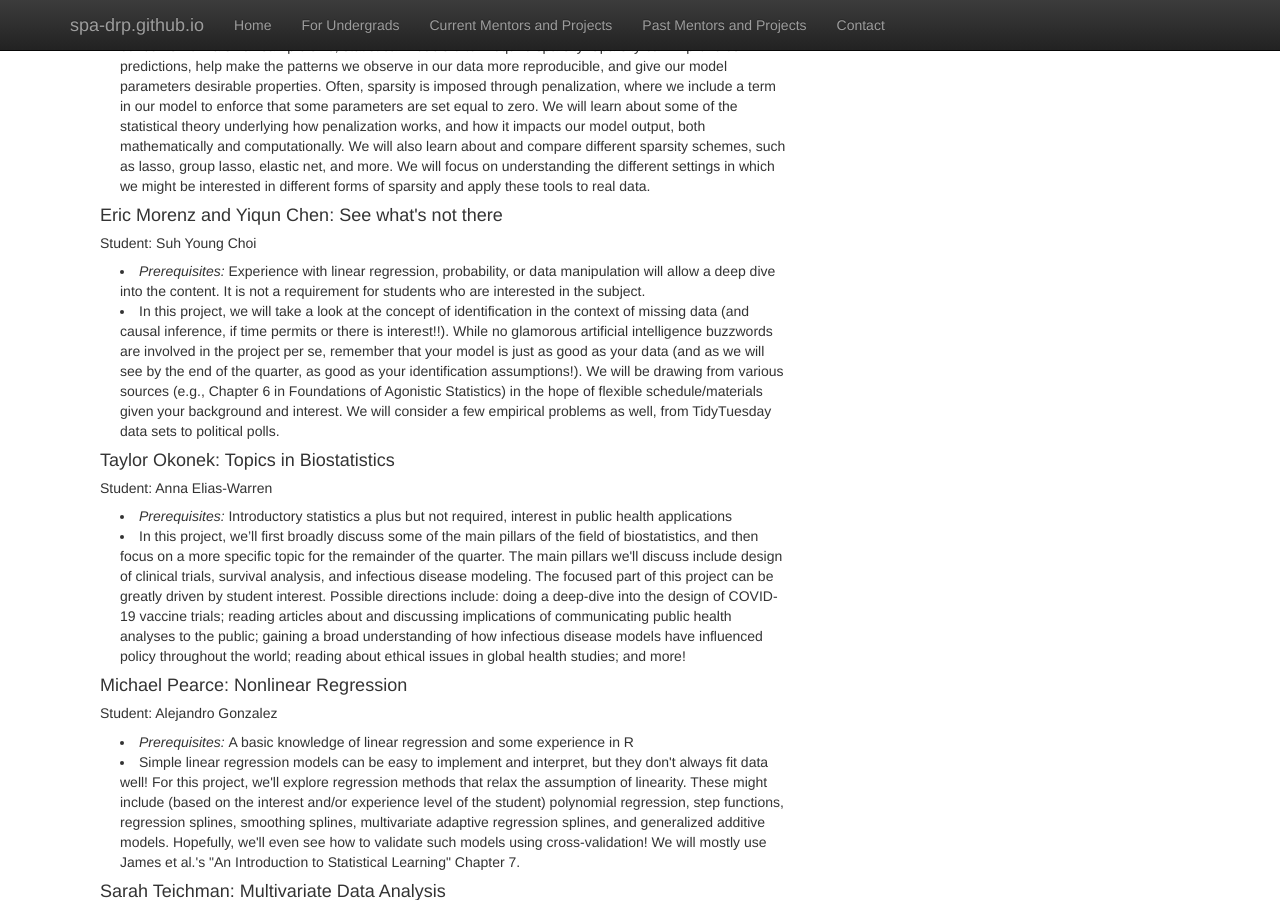
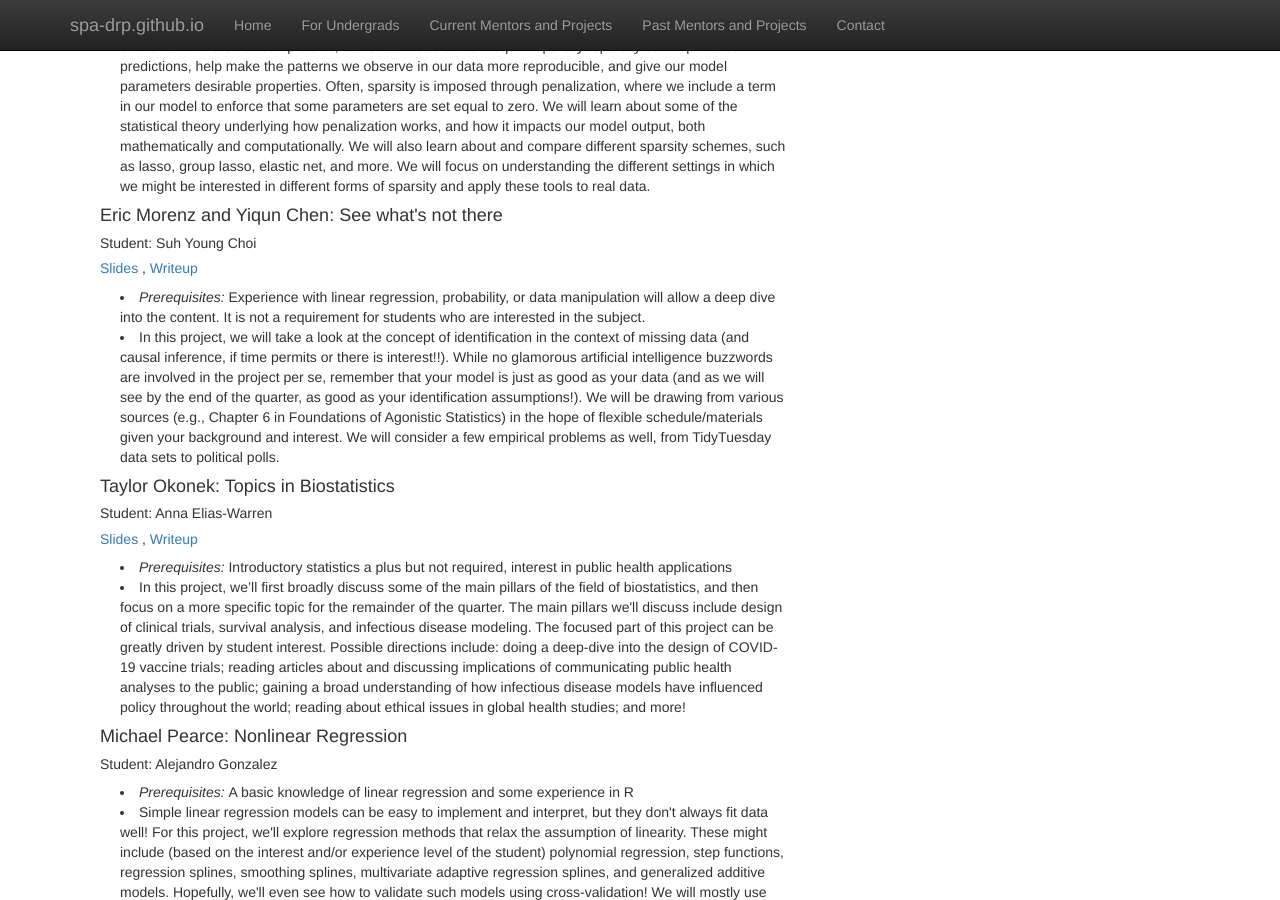
Before and after one commit to SPA-DRP/spa-drp.github.io, a Jekyll site: the page built from past-projects.html, in a window 1280 px wide and 900 px high, scrolled down 638 px. Built offline with Jekyll 4.4.1, drawn with Linux system fonts in a browser that asks for light colours; nearby versions of some CDN libraries; library files that are not in the unit come from our copies.

Commit message:
more writeups

```diff
--- a/past-projects.html
+++ b/past-projects.html
@@ -50,6 +50,9 @@ Having sat through the introductory probability course, likely you have heard th
 
   <h4> Eric Morenz and Yiqun Chen: See what's not there </h4>
     <h5> Student: Suh Young Choi </h5>
+    <h5> <a href = "https://spa-drp.github.io/writeups/win2021/suh_slides.pdf"> Slides </a>,
+      <a href = "https://spa-drp.github.io/writeups/win2021/suh_writeup.pdf""> Writeup </a>
+    </h5>
   <p class="content" style="padding:0px;margin:0px 20px 0px;">
       <li style="padding:0px;margin:0px 20px 0px;"> <i>
         Prerequisites: </i>
@@ -69,6 +72,9 @@ Having sat through the introductory probability course, likely you have heard th
 
   <h4> Taylor Okonek:  Topics in Biostatistics </h4>
       <h5> Student: Anna Elias-Warren </h5>
+      <h5> <a href = "https://spa-drp.github.io/writeups/win2021/anna_slides.pdf"> Slides </a>,
+        <a href = "https://spa-drp.github.io/writeups/win2021/anna_writeup.pdf""> Writeup </a>
+      </h5>
   <p class="content" style="padding:0px;margin:0px 20px 0px;">
       <li style="padding:0px;margin:0px 20px 0px;"> <i>
         Prerequisites: </i>
@@ -145,6 +151,9 @@ Time permitting, we will also run simulations and look at datasets along the way
 
 <h4> Jerry Wei: Topological Data Analysis </h4>
 <h5> Student: Joia Zhang </h5>
+<h5> <a href = "https://spa-drp.github.io/writeups/win2021/joia_slides.pdf"> Slides </a>,
+  <a href = "https://spa-drp.github.io/writeups/win2021/joia_writeup.pdf""> Writeup </a>
+</h5>
 <p class="content" style="padding:0px;margin:0px 20px 0px;">
   <li style="padding:0px;margin:0px 20px 0px;"> <i> Prerequisites:
 Exposure to probability theory and linear algebra
```
Also changed, not shown: 9 other files.
